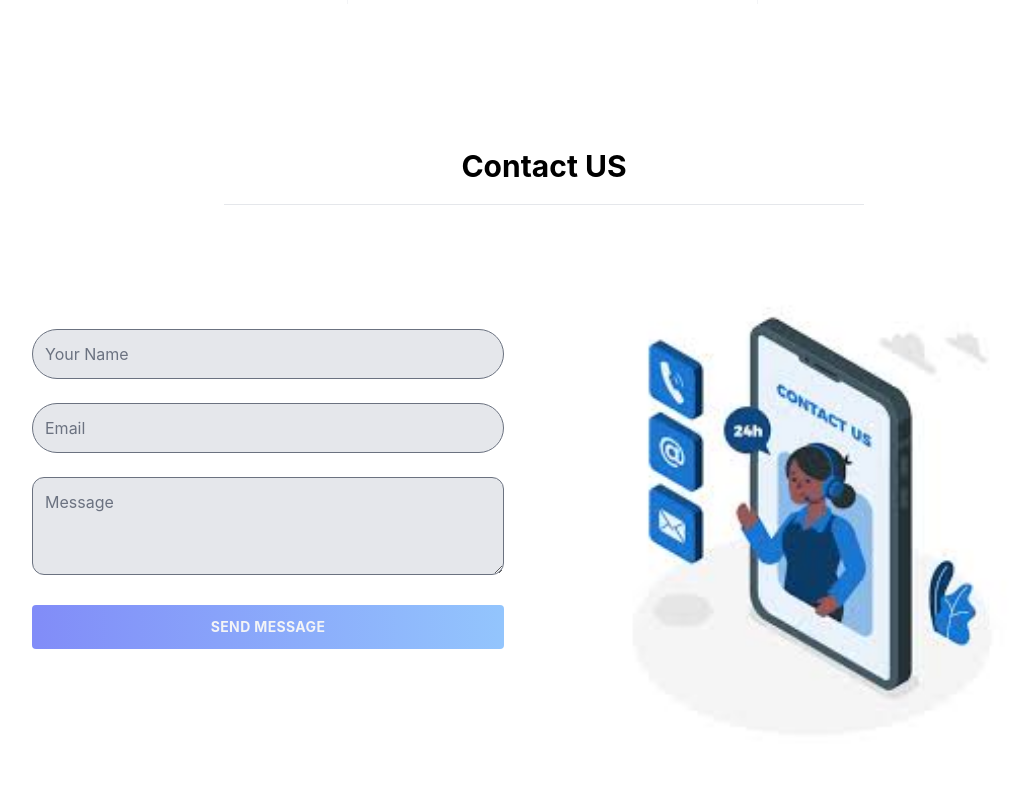
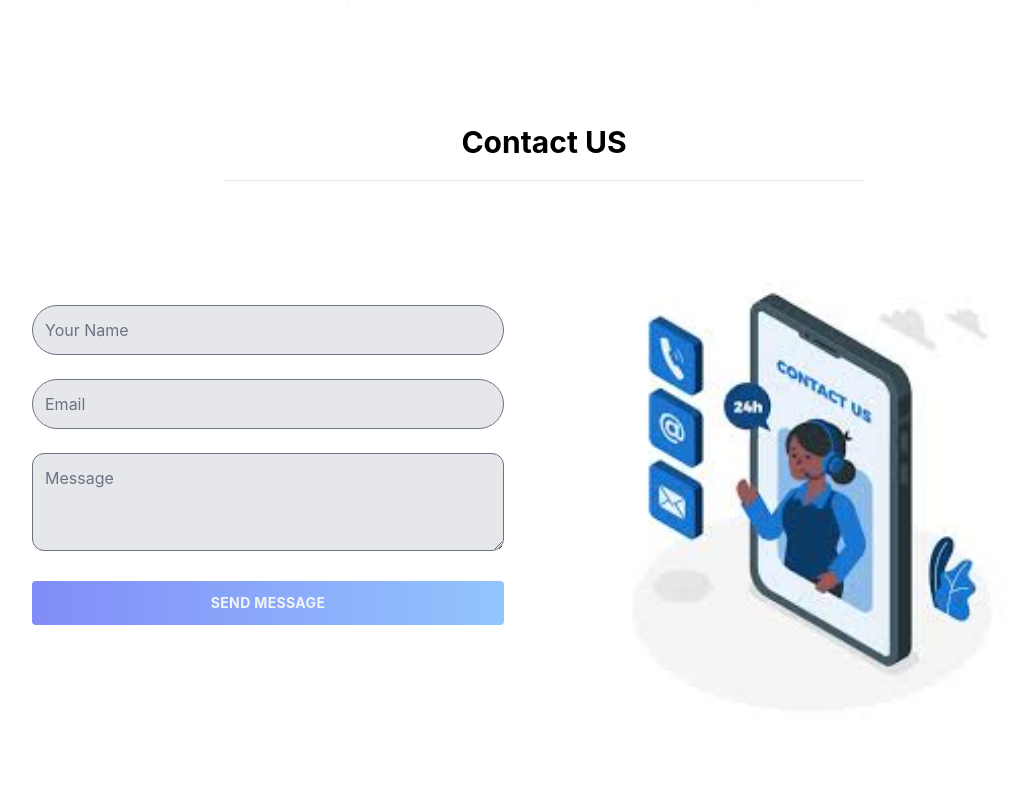
Before and after one commit to Anas-Mahmud/smart-key-client, a React (Create React App) app: page / in a window 1280 px wide. Shown: the part 5360-6160 px from the top of the page, without its empty margins (96-1116 px from the left). Built offline with nearby package versions, Linux system fonts and the light colour scheme; no server answers.

Commit message:
some schanges

```diff
--- a/src/Pages/Home/Contact.js
+++ b/src/Pages/Home/Contact.js
@@ -30,7 +30,7 @@ const Contact = () => {
   };
 
   return (
-    <div id="contact" className="mt-20">
+    <div id="contact" className="mt-14">
       <h1 className="text-3xl font-bold text-center bg-black bg-clip-text text-transparent">
         Contact US
       </h1>
```
